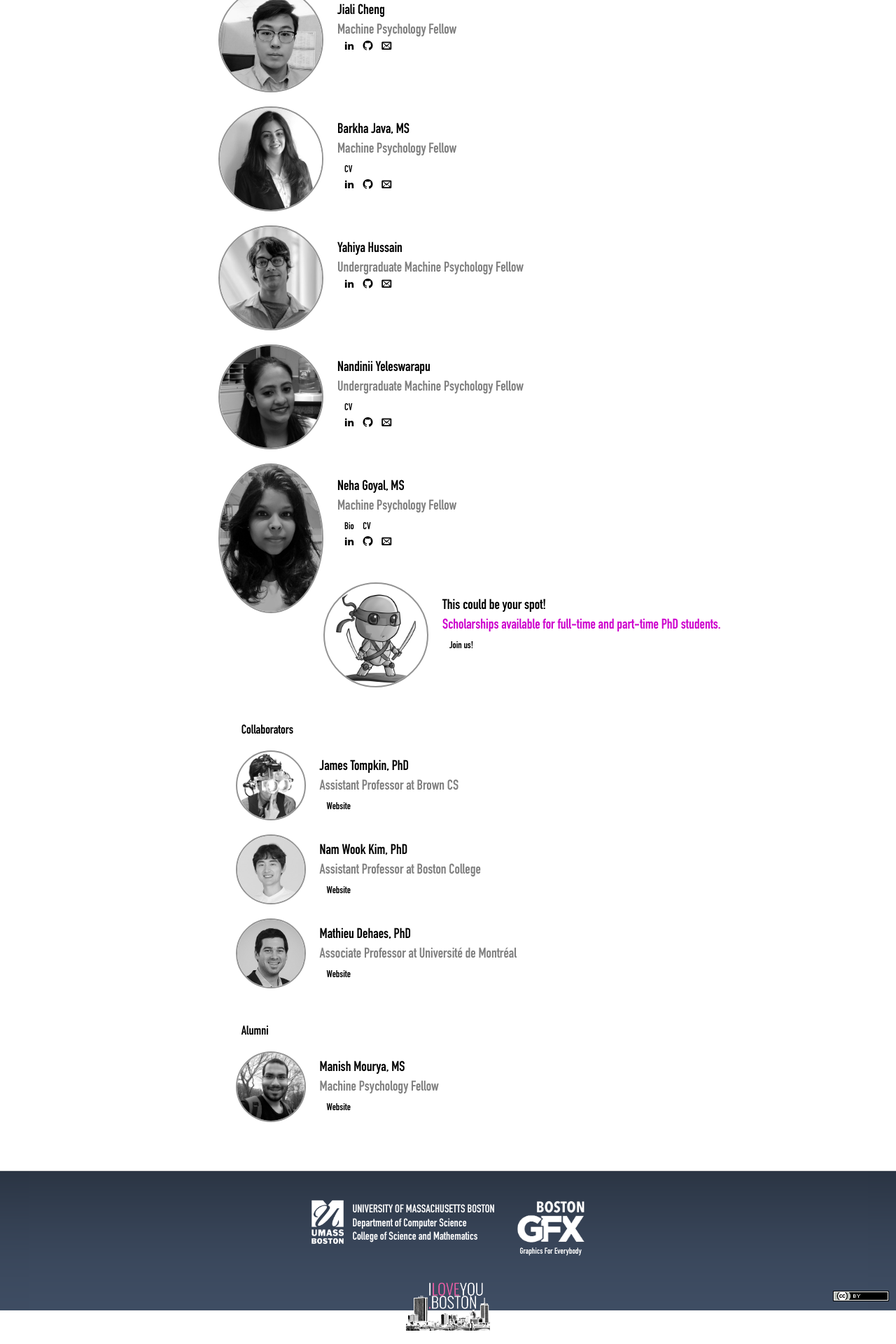
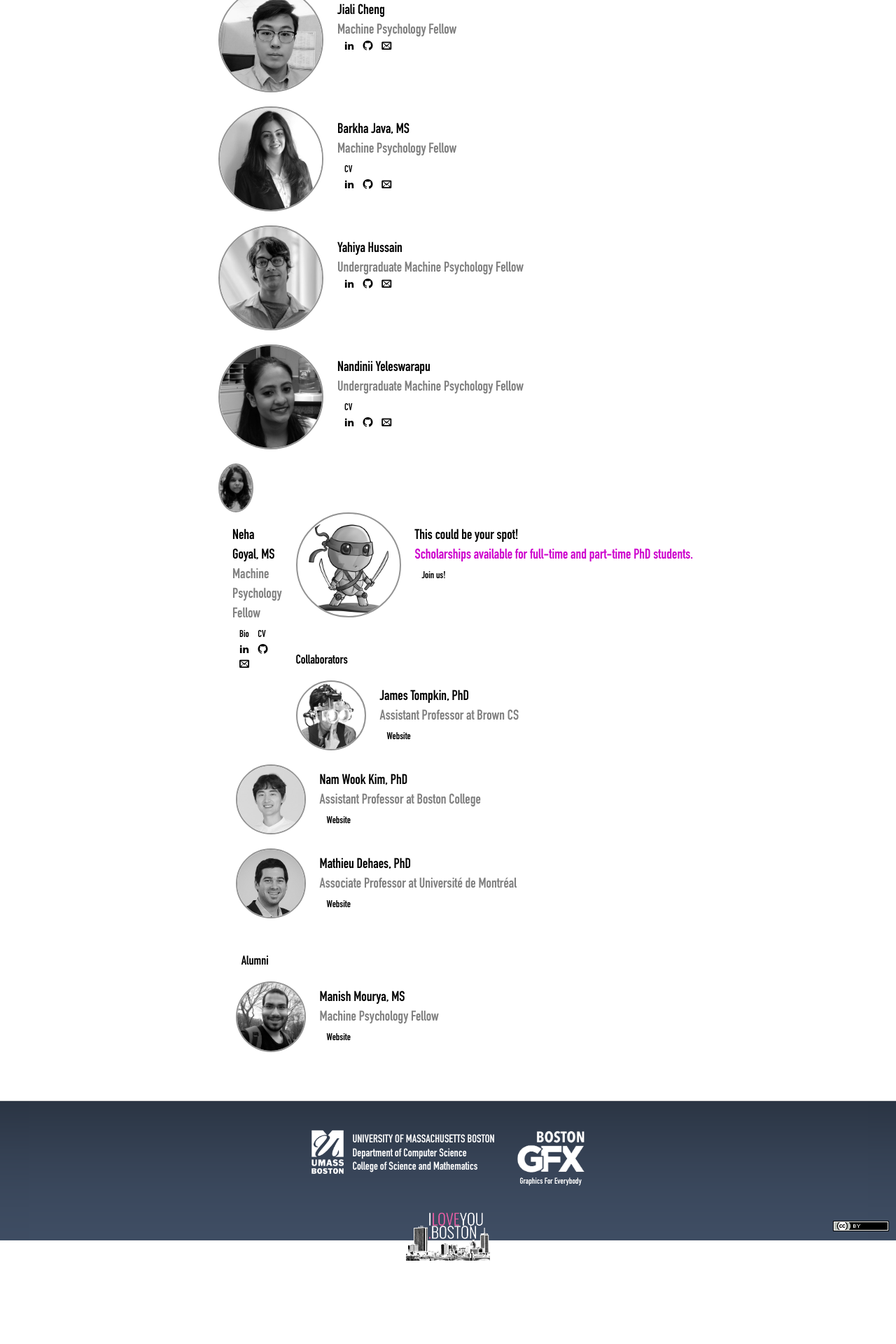
Before and after one commit to mpsych/mpsych.org, a Jekyll site: the page built from people.md, in a window 1280 px wide. Shown: the part 1418-3338 px from the top of the page at 70% size. Built offline with Jekyll 4.4.1, drawn with Linux system fonts in a browser that asks for light colours; some web fonts are replaced; after the commit the page ends 3238 px from its top, so only the background shows below that.

Commit message:
Update people.md

```diff
--- a/people.md
+++ b/people.md
@@ -167,8 +167,8 @@ permalink: /people
   </div>
 </div>
 
-<div class="person">
-  <img src="/people/goyal.jpg">
+<div class="person" style="width: 50px;height:50px">
+  <img src="/people/goyal.jpg" >
   <div class="caption">
     Neha Goyal, MS<br>
     <span class="role">Machine Psychology Fellow</span><br>
```
